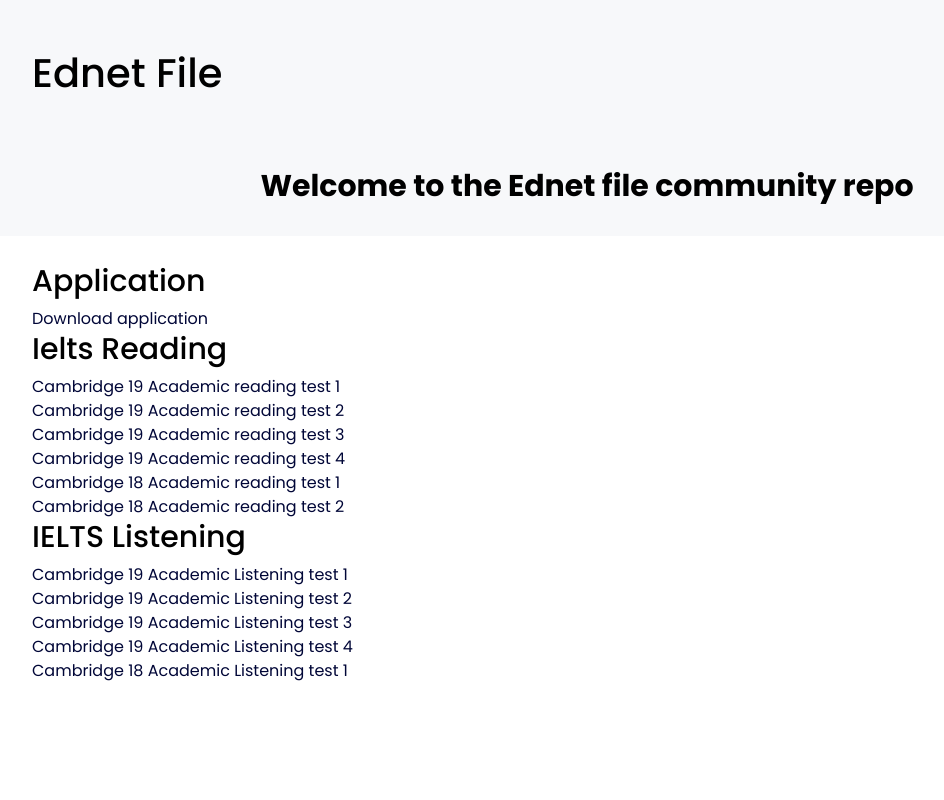
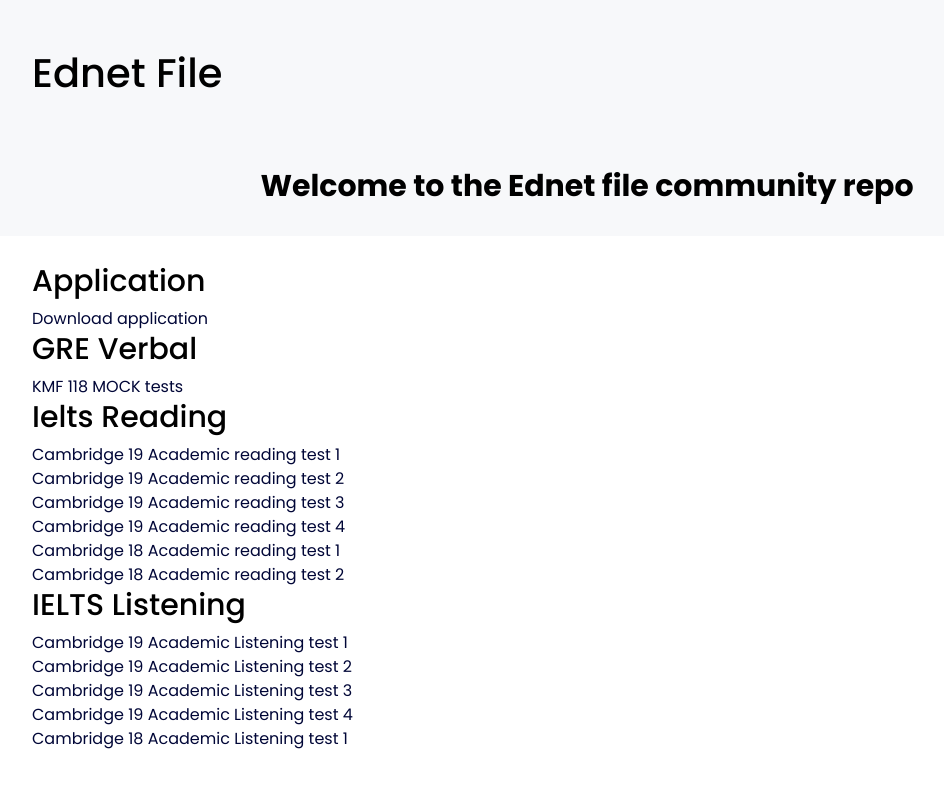
Before and after one commit to ednetfile/ednetfile.github.io, a plain HTML site: page index.html in a window 1280 px wide. Shown: the top 800 px of the page, without its empty margins (53-997 px from the left). Drawn offline with Linux system fonts and the light colour scheme.

Commit message:
Update index.html

```diff
--- a/index.html
+++ b/index.html
@@ -38,6 +38,10 @@
     <div class="container">
       <h3>Application</h3>
       <a href="https://apps.microsoft.com/detail/9n3cs8x6wm8h?cid=DevShareMWAPCS&hl=en-US&gl=BD">Download application</a>
+      <h3>GRE Verbal</h3>
+      <div>
+        <a href="https://github.com/ednetfile/ednetfile.github.io/raw/refs/heads/main/ielts/reading/gre_verbals.zip">KMF 118 MOCK tests</a>
+      </div>
       <h3>Ielts Reading</h3>
       <div>
         <a href="https://github.com/ednetfile/ednetfile.github.io/raw/refs/heads/main/ielts/reading/_cam_19_ac_reading_test_1.ednet">Cambridge 19 Academic reading test 1</a>
```
